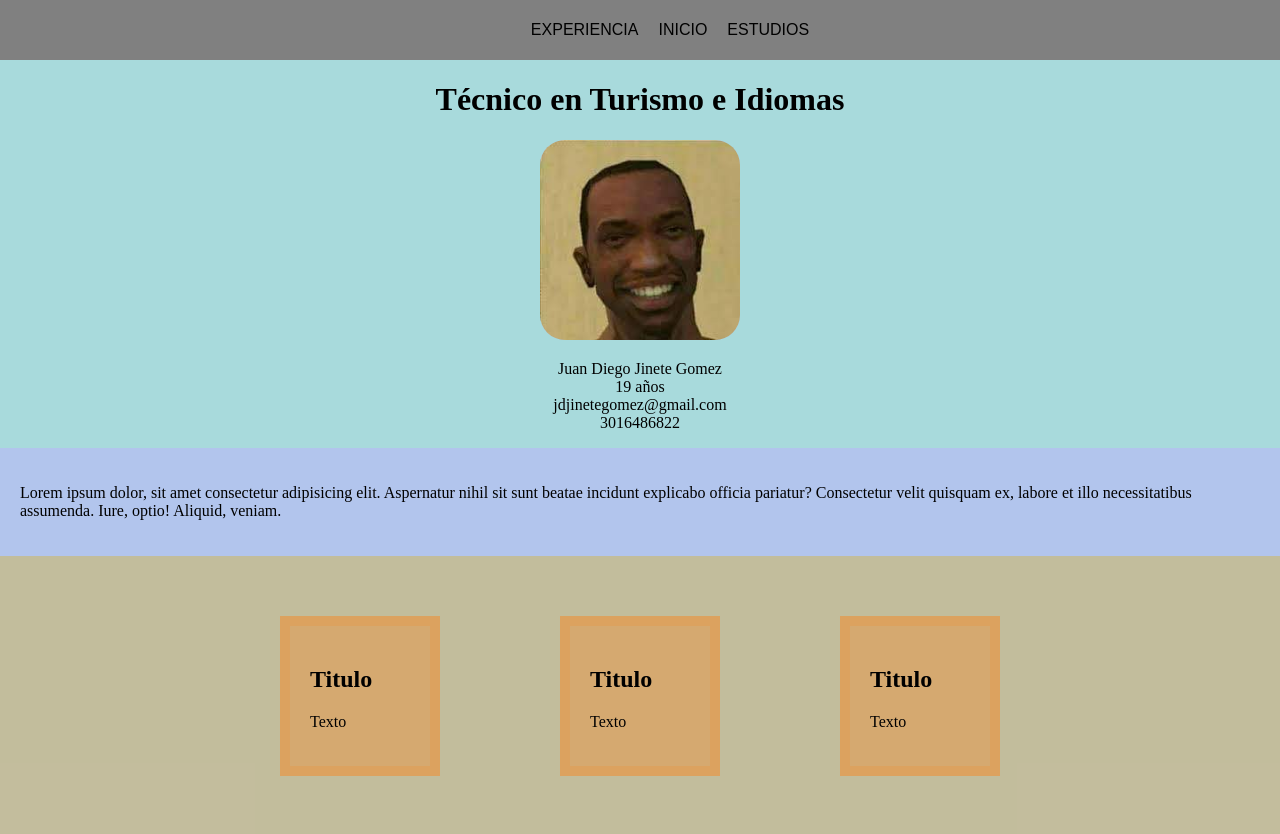
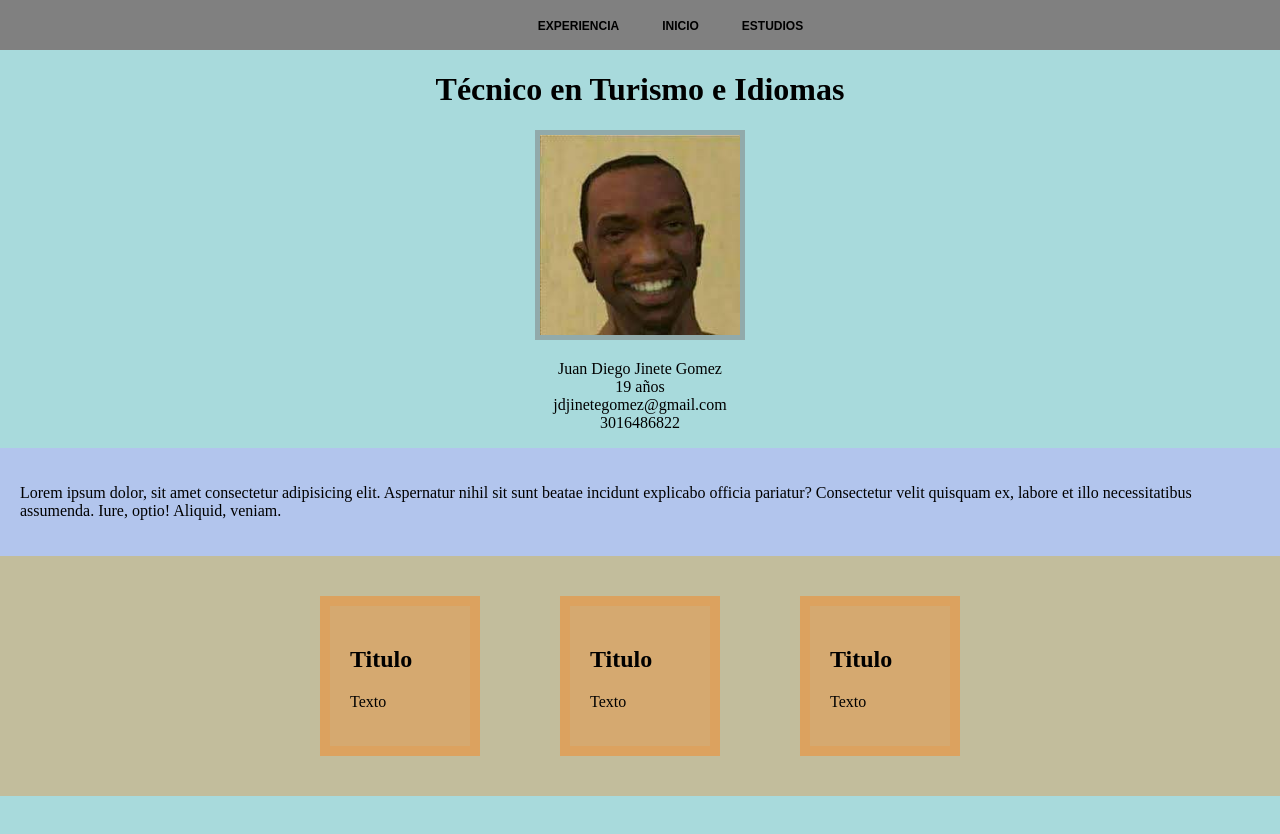
Before and after one commit to didi012/CV, a plain HTML site: page index.html in a window 1280 px wide. After the commit the page ends 800 px from the top, so only its background shows below. Drawn offline with Linux system fonts and the light colour scheme.

Commit message:
Modificaciones en css

```diff
--- a/style.css
+++ b/style.css
@@ -4,15 +4,18 @@
   justify-content: center;
   align-items: center;
   margin: 0;
-  height: 60px;
+  height: 50px;
 }
 .item {
   margin-left: 20px;
   list-style: none;
+  padding: 0 11px 1px 12px;
 }
 .item a {
   text-decoration: none;
   text-transform: uppercase;
+  font-weight: bold;
+  font-size: 12px;
   font-family: sans-serif;
   color: #000;
 }
@@ -30,10 +33,9 @@ body {
   align-items: center;
 }
 #header img {
-  background-color: rgba(189,178,255,0.5);
+  border: 5px solid rgba(125,125,125,0.5);
   height: 200px;
   width: 200px;
-  border-radius: 25px;
 }
 #header p {
   text-align: center;
@@ -50,10 +52,11 @@ body {
 }
 .caja {
   background-color: rgba(221,161,94,0.7);
+  background-size: 80%;
   height: 100px;
   width: 100px;
   padding: 20px;
   border: 10px solid rgba(221,161,94,0.9);
-  margin: 60px;
+  margin: 40px;
   box-sizing: content-box;
 }
```
Also changed, not shown: 1 other file.
